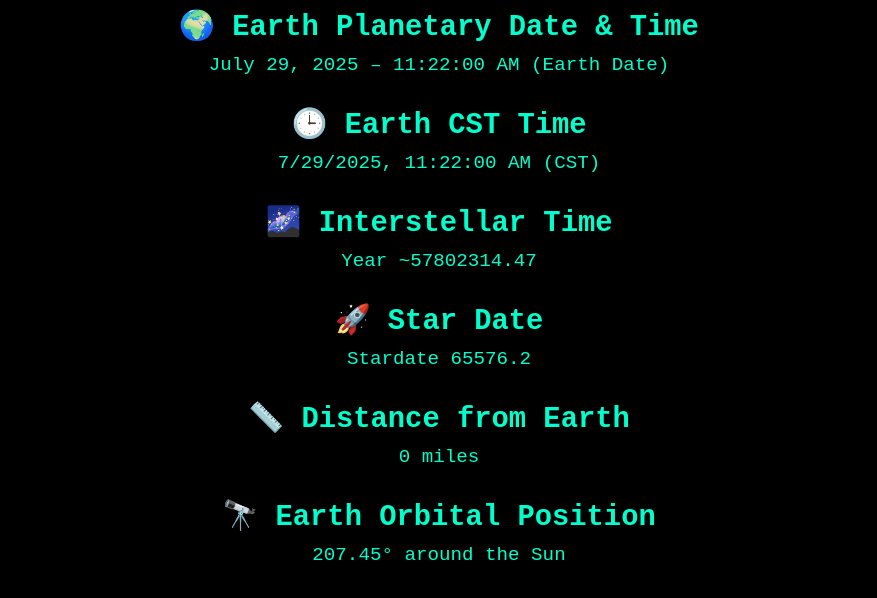
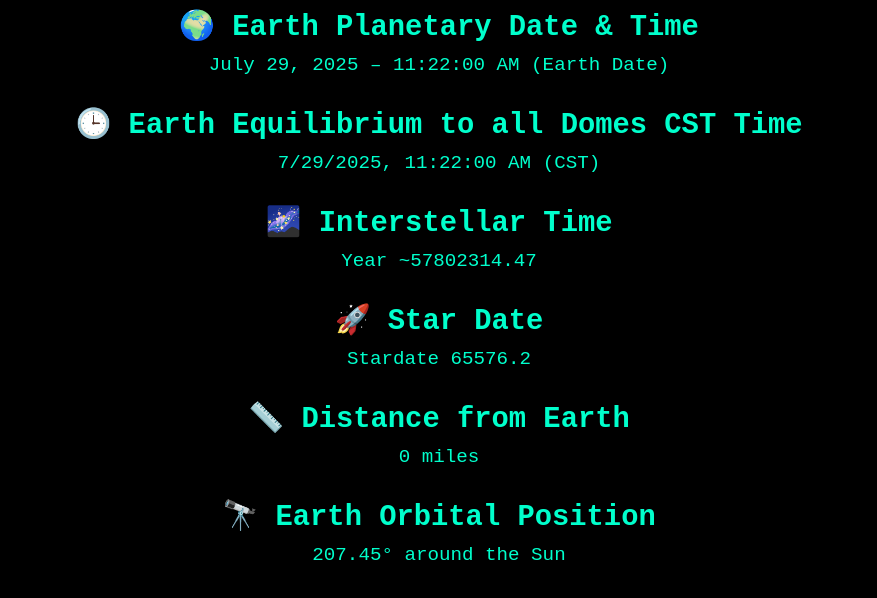
Before and after one commit to gabinoc67/interstellar-star-clock, a plain HTML site: page earth_clock.html in a window 1280 px wide. Shown: the part 156-754 px from the top of the page, without its empty margins (201-1078 px from the left). Drawn offline with Linux system fonts and the light colour scheme.

Commit message:
Update earth_clock.html

```diff
--- a/earth_clock.html
+++ b/earth_clock.html
@@ -33,7 +33,7 @@
   </div>
 
   <div class="clock-box">
-    <h2>🕒 Earth CST Time</h2>
+    <h2>🕒 Earth Equilibrium to all Domes CST Time</h2>
     <div id="cstClock"></div>
   </div>
 
```
